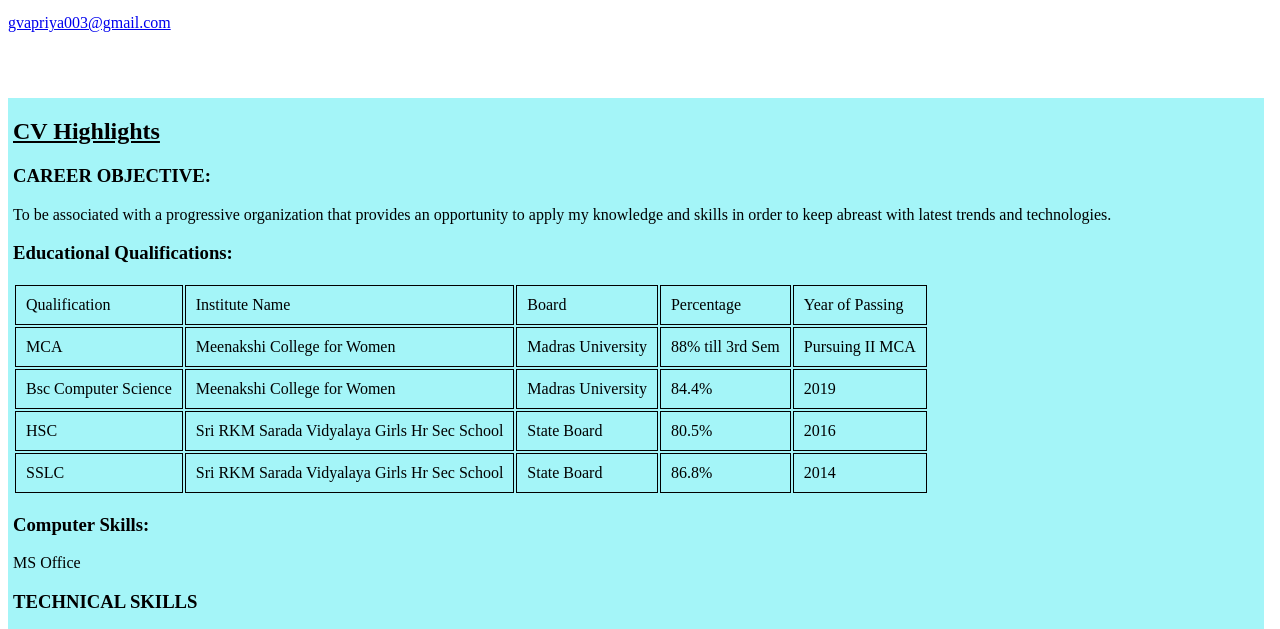
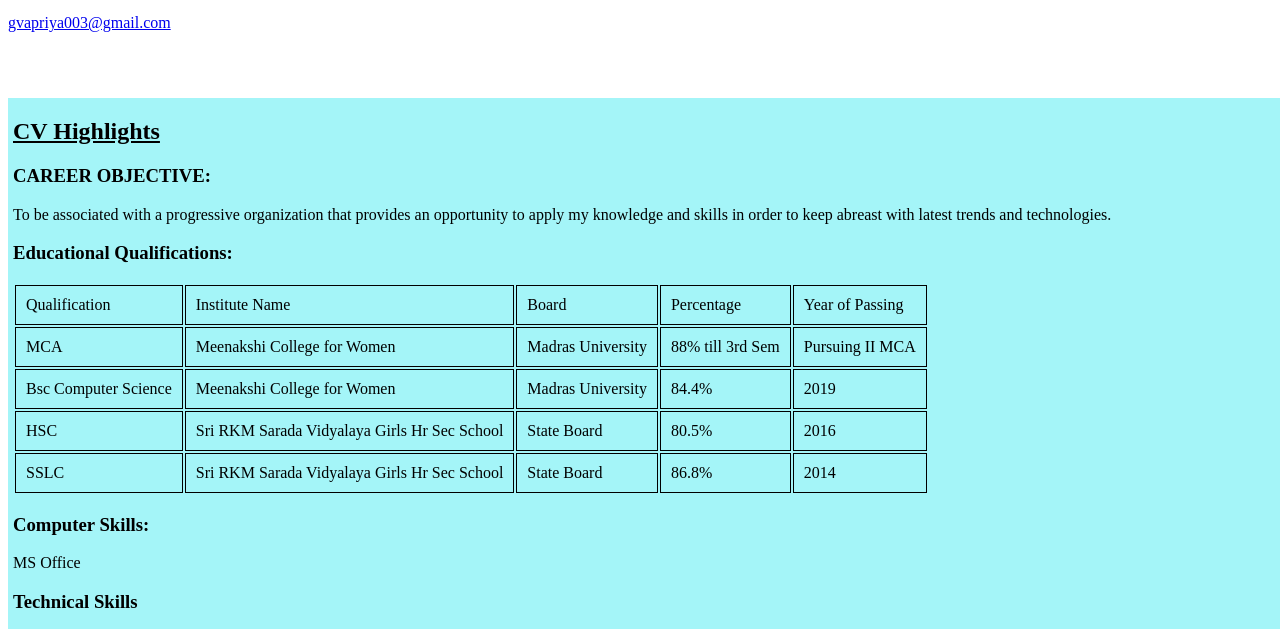
Before and after one commit to Jeevitha-Balraj/Internship, a plain HTML site: page Resume.html in a window 1280 px wide. Shown: the part 148-777 px from the top of the page. Drawn offline with Linux system fonts and the light colour scheme.

Commit message:
Checking Viewport

```diff
--- a/Resume.html
+++ b/Resume.html
@@ -59,7 +59,7 @@
                     </table>
                     <h3>Computer Skills:</h3>
                        <p>MS Office</p>
-                    <h3>TECHNICAL SKILLS</h3>
+                    <h3>Technical Skills</h3>
                     <ul>
                        <li>Scripting language</li>
                        <ol>
--- a/ResumeCss.css
+++ b/ResumeCss.css
@@ -69,9 +69,13 @@ a:hover {
     height:40px;
     position:fixed;
 }
-@media(max-width:600px)
+@media(min-width:768px)
 {
-    body
+
+    div,body
     {
-        background-color:white;}
+        width: 100%;
+        height: auto;
+    };
+
 }
```
